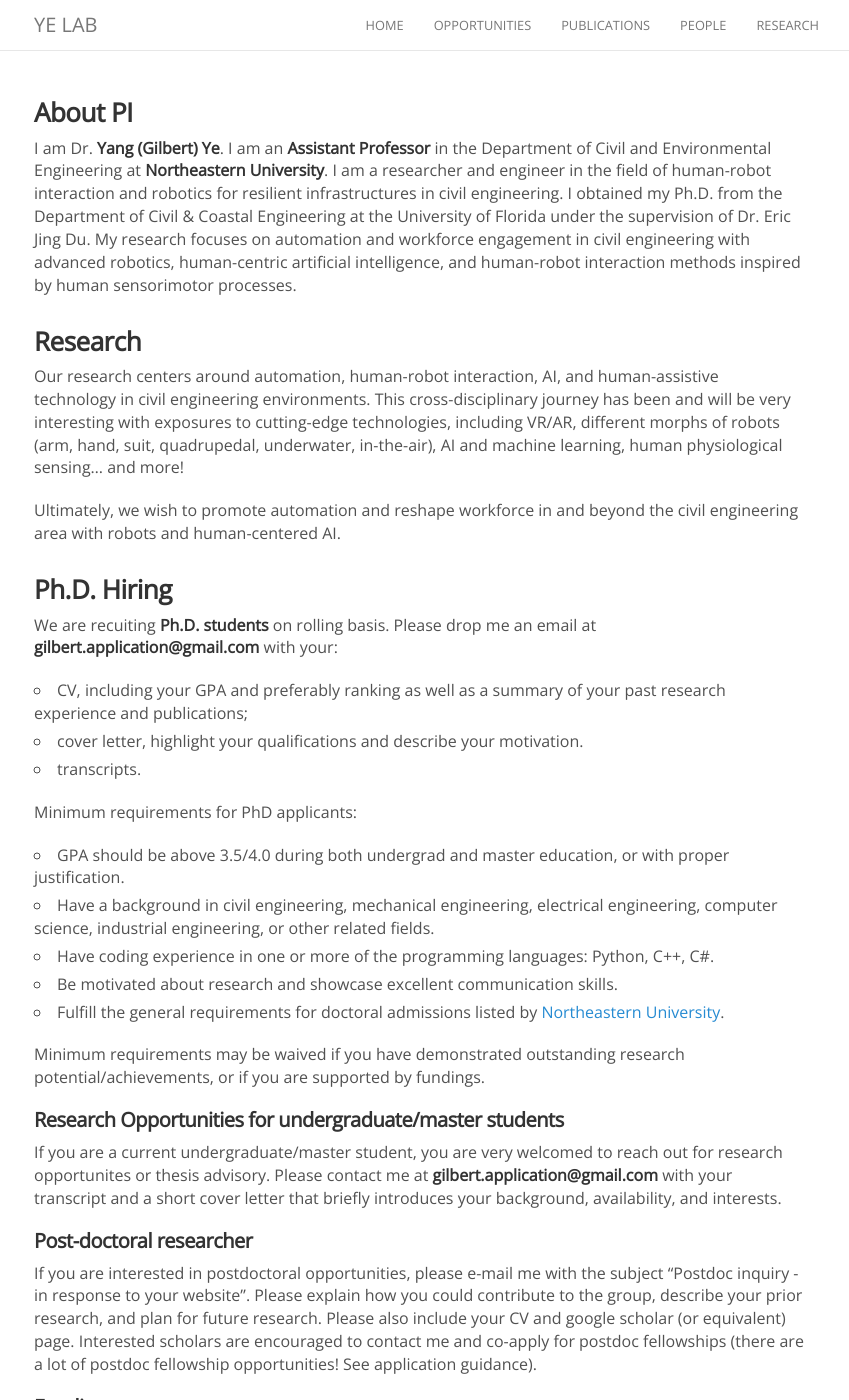
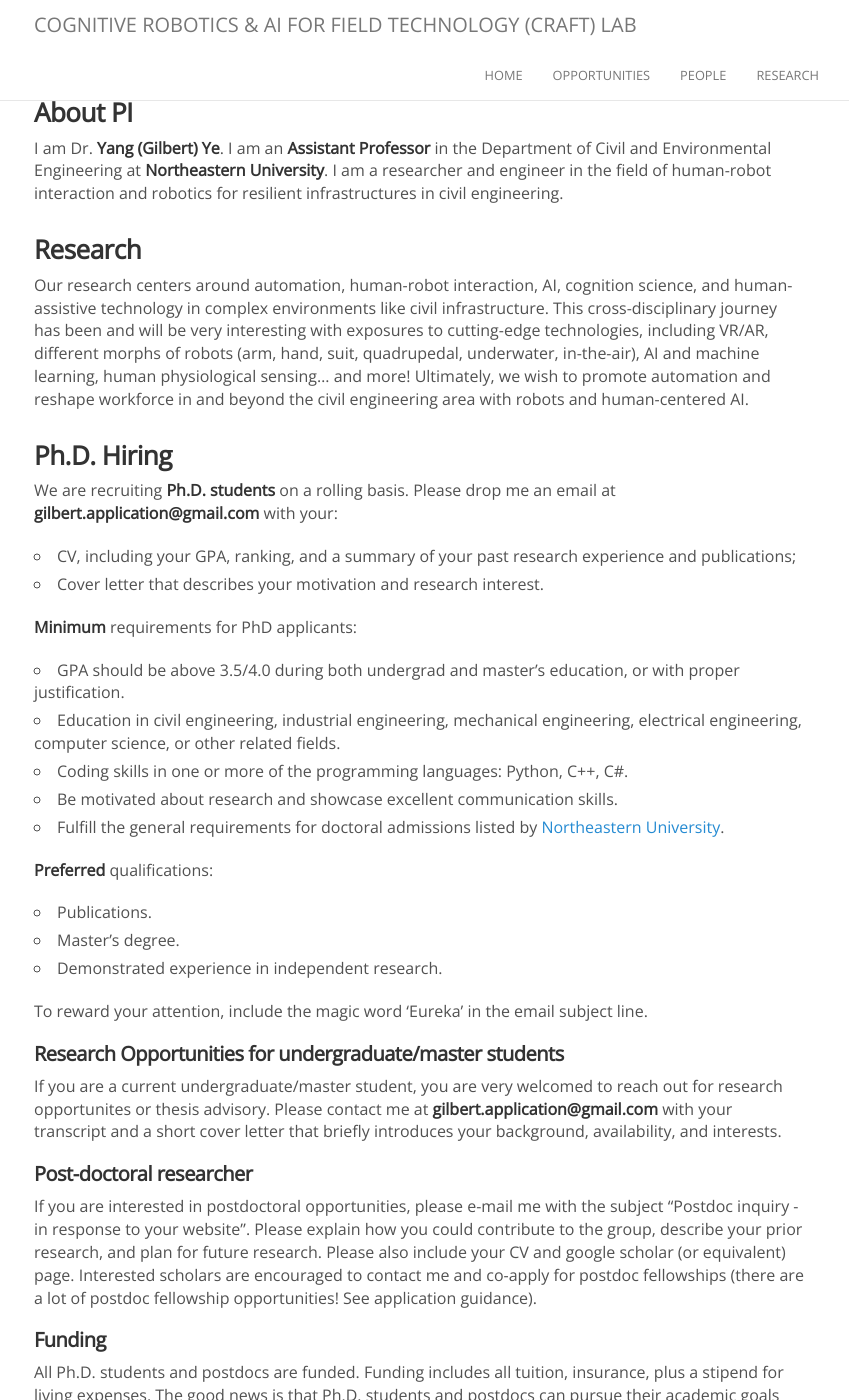
Before and after one commit to gilbert-yangye/gilbert-yangye.github.io, a Jekyll site: the page built from opportunities.md, in a window 1280 px wide and 1400 px high. Shown: the whole window, without its empty margins (221-1070 px from the left). Built offline with Jekyll 4.4.1, drawn with Linux system fonts in a browser that asks for light colours; nearby versions of some CDN libraries; comment, search, counter and statistics services are not loaded; some of the changed text lies outside the part shown.

Commit message:
update 092025

```diff
--- a/_config.yml
+++ b/_config.yml
@@ -1,11 +1,8 @@
-# # # # # # # #
-#   K i k o   #
-# # # # # # # #
 
 # Basic
-name:               "Ye Lab"
-title:              "Ye Lab at Northeastern University"
-description:        "The Ye Lab is a automation in civil engineering reseasrch group at Northeastern University."
+name:               "Cognitive Robotics & AI for Field Technology (CRAFT) Lab"
+title:              "CRAFT Lab at Northeastern University"
+description:        "The CRAFT Lab is a research group at Northeastern University."
 
 
 # URL
@@ -26,10 +23,10 @@
     href:           "/"
   - name:           "opportunities"
     href:           "/opportunities"
-#  - name:           "about"
-#    href:           "/about"
-  - name:           "publications"
-    href:           "/publication"
+  #- name:           "about"
+  #  href:           "/about"
+  #- name:           "publications"
+  #  href:           "/publication"
   - name:           "people"
     href:           "/people"
 #   - name:           "abstracts"
--- a/index.html
+++ b/index.html
@@ -9,7 +9,7 @@
 
       <p>
       <i>
-      Human-AI/robot teaming<br> Automation and AI in engineering <br> Training and assistive technology<br> </i>
+      Automation and AI in engineering <br> Human-AI/robot teaming<br> Training and assistive technology<br> </i>
 
         <span style="display: block; margin-bottom: 3em"></span>
 
--- a/opportunities.md
+++ b/opportunities.md
@@ -5,31 +5,30 @@
 
 ### About PI
 I am Dr. **Yang (Gilbert) Ye**. I am an **Assistant Professor** in the Department of Civil and Environmental Engineering at **Northeastern University**. I am a researcher and engineer in the field of human-robot interaction and robotics for resilient infrastructures in civil engineering.
-I obtained my Ph.D. from the Department of Civil & Coastal Engineering at the University of Florida under the supervision of Dr. Eric Jing Du. My research focuses on automation and workforce engagement in civil engineering with advanced robotics,
-human-centric artificial intelligence, and human-robot interaction methods inspired by human sensorimotor processes.
 
 ### Research
-Our research centers around automation, human-robot interaction, AI, and human-assistive technology in civil engineering environments.
-This cross-disciplinary journey has been and will be very interesting with exposures to cutting-edge technologies,
-including VR/AR, different morphs of robots (arm, hand, suit, quadrupedal, underwater, in-the-air), AI and machine learning, human physiological sensing... and more!
-
-Ultimately, we wish to promote automation and reshape workforce in and beyond the civil engineering area with robots and human-centered AI.
+Our research centers around automation, human-robot interaction, AI, cognition science, and human-assistive technology in complex environments like civil infrastructure.
+This cross-disciplinary journey has been and will be very interesting with exposures to cutting-edge technologies, including VR/AR, different morphs of robots (arm, hand, suit, quadrupedal, underwater, in-the-air), AI and machine learning, human physiological sensing... and more! Ultimately, we wish to promote automation and reshape workforce in and beyond the civil engineering area with robots and human-centered AI.
 
 
 ### Ph.D. Hiring
-We are recuiting **Ph.D. students** on rolling basis. Please drop me an email at **gilbert.application@gmail.com** with your:
-- CV, including your GPA and preferably ranking as well as a summary of your past research experience and publications;
-- cover letter, highlight your qualifications and describe your motivation.
-- transcripts.
+We are recruiting **Ph.D. students** on a rolling basis. Please drop me an email at **gilbert.application@gmail.com** with your:
+- CV, including your GPA, ranking, and a summary of your past research experience and publications;
+- Cover letter that describes your motivation and research interest.
 
-Minimum requirements for PhD applicants:
-- GPA should be above 3.5/4.0 during both undergrad and master education, or with proper justification.
-- Have a background in civil engineering, mechanical engineering, electrical engineering, computer science, industrial engineering, or other related fields.
-- Have coding experience in one or more of the programming languages: Python, C++, C#.
+**Minimum** requirements for PhD applicants:
+- GPA should be above 3.5/4.0 during both undergrad and master's education, or with proper justification.
+- Education in civil engineering, industrial engineering, mechanical engineering, electrical engineering, computer science, or other related fields.
+- Coding skills in one or more of the programming languages: Python, C++, C#.
 - Be motivated about research and showcase excellent communication skills.
 - Fulfill the general requirements for doctoral admissions listed by [Northeastern University](https://coe.northeastern.edu/academics-experiential-learning/graduate-school-of-engineering/graduate-admissions/).
 
-Minimum requirements may be waived if you have demonstrated outstanding research potential/achievements, or if you are supported by fundings.
+**Preferred** qualifications:
+- Publications.
+- Master's degree.
+- Demonstrated experience in independent research.
+
+To reward your attention, include the magic word 'Eureka' in the email subject line.
 
 #### Research Opportunities for undergraduate/master students
 If you are a current undergraduate/master student, you are very welcomed to reach out for research opportunites or thesis advisory.
@@ -43,5 +42,5 @@
 All Ph.D. students and postdocs are funded. Funding includes all tuition, insurance, plus a stipend for living expenses.
 The good news is that Ph.D. students and postdocs can pursue their academic goals without a significant financial burden.
 The challenge is that your prospective advisor must secure adequate funding in order to make an admission offer.
-If you have external fellowship funding or are planning to apply for one, please make that clear in your application as it makes it SIGNIFICANTLY easier for an advisor to commit to admitting you.
-You are encouraged to explore possible external fundings (for both Ph.D. and Postdoc).
+If you have external fellowship funding or are planning to apply for one, please make that clear in your application, as it makes it SIGNIFICANTLY easier for an advisor to commit to admitting you.
+You are encouraged to explore possible external funding (for both Ph.D. and Postdoc).
```
Also changed, not shown: _data/news.yml (+7 -1 lines), _people/JerryXiaoHu.md (+1 -1 lines), _people/YuhaiWang.md (added, +16 -0 lines), images/people/Yuhai.png (added).
